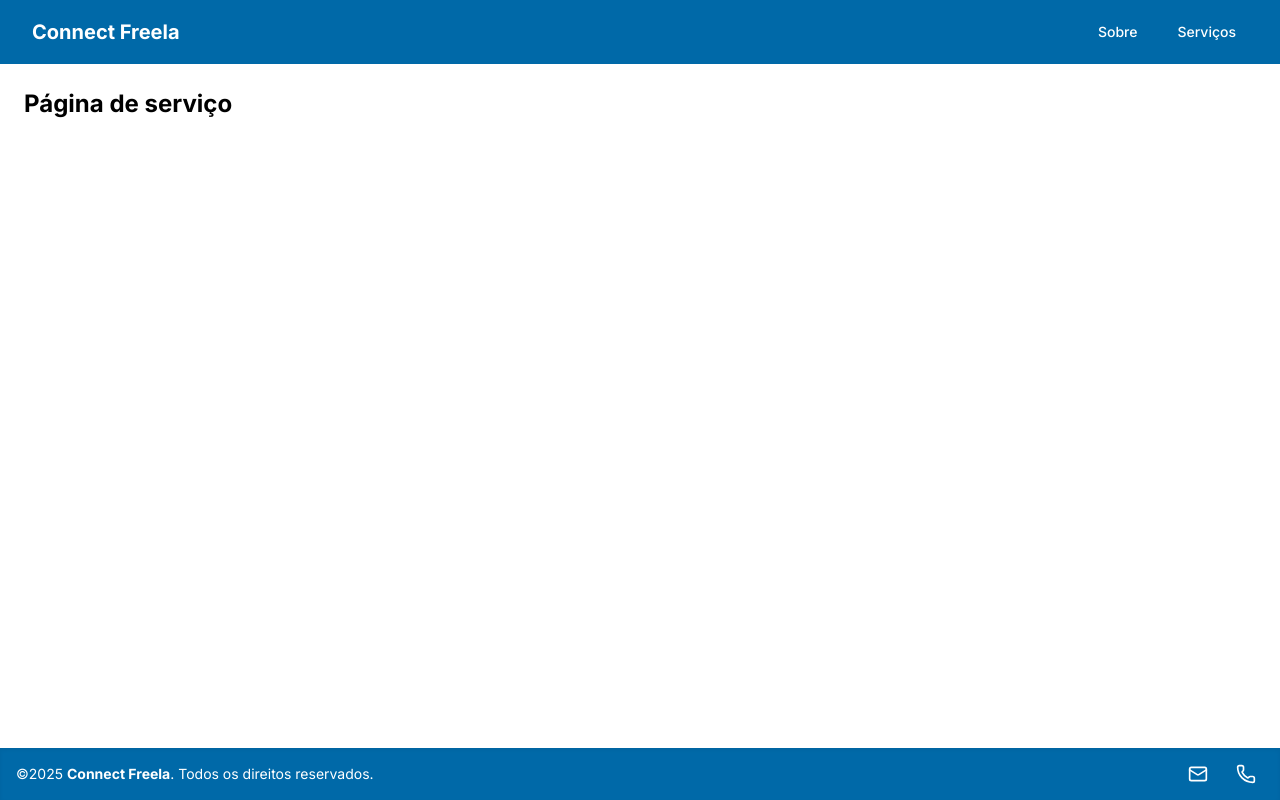
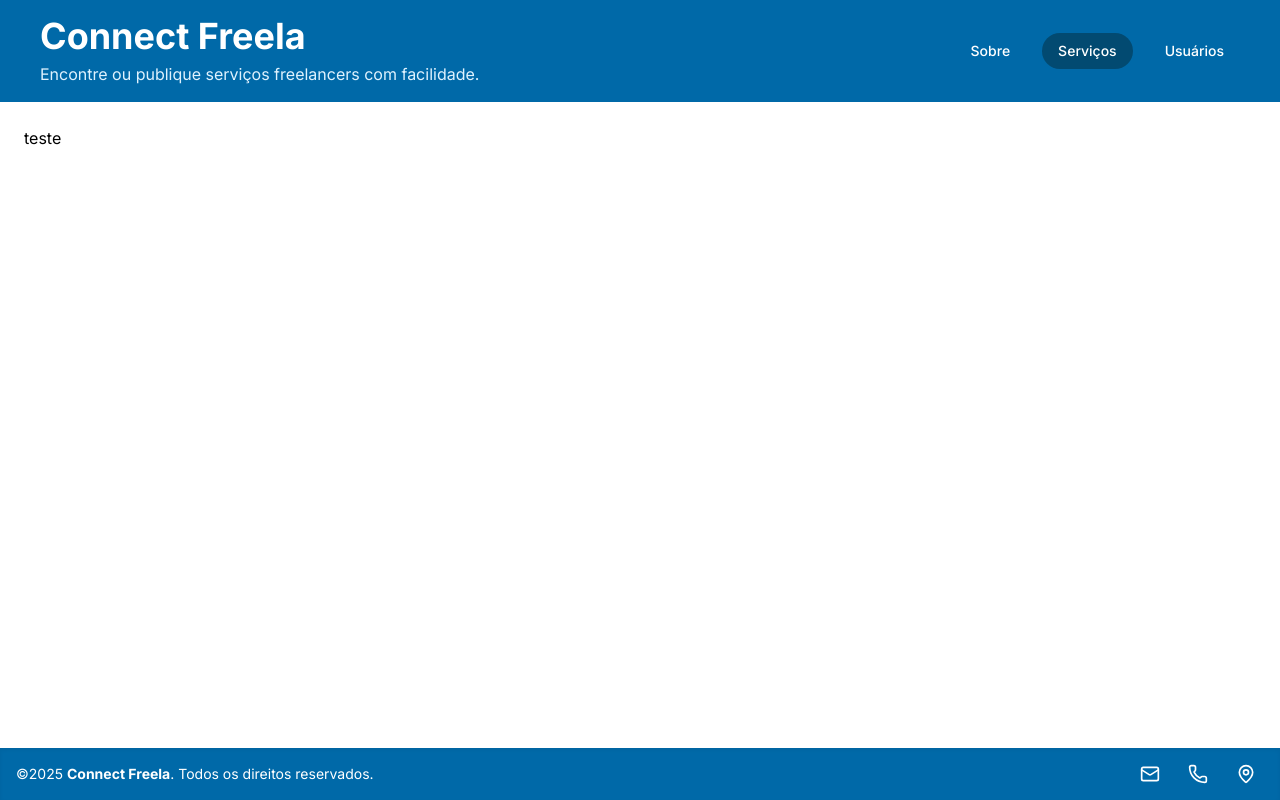
Before and after one commit to vanessaugioni/connect_freela, a React (Vite) app: page /service in a window 1280 px wide. Built offline with nearby package versions, Linux system fonts and the light colour scheme.

Commit message:
estrutura-pages

```diff
--- a/src/App.jsx
+++ b/src/App.jsx
@@ -4,7 +4,8 @@ import About from './pages/about'
 import Servico from './pages/service'
 import Footer from './components/footer'
 import Navbar from './components/navbar'
-import Cliente from './pages/Client'
+import User from './pages/user'
+import Login from './pages/Login'
 
 function App() {
   return (
@@ -15,7 +16,8 @@ function App() {
           <Routes>
             <Route path="/" element={<About />} />
             <Route path="/service" element={<Servico/>} />
-            <Route path="/client" element={<Cliente/>} />
+            <Route path="/user" element={<User/>} />
+            <Route path="/login" element={<Login/>} />
           </Routes>
         </main>
         <Footer/>
--- a/src/components/Footer.jsx
+++ b/src/components/Footer.jsx
@@ -1,5 +1,5 @@
 import React from 'react'
-import { Mail, Phone } from 'lucide-react';
+import { Mail, Phone, MapPin} from 'lucide-react';
 
 export default function Footer() {
   return (
@@ -16,8 +16,10 @@ export default function Footer() {
          <div className="p-2 rounded-full hover:bg-white/20 transition duration-300 ease-in-out cursor-pointer">
          <Phone size={20} />
          </div>
+         <div className="p-2 rounded-full hover:bg-white/20 transition duration-300 ease-in-out cursor-pointer">
+         <MapPin size={20}/>
+         </div>
         </div>
-
       </div>
     </footer>
   )
--- a/src/components/Navbar.jsx
+++ b/src/components/Navbar.jsx
@@ -3,23 +3,26 @@ import { NavLink } from 'react-router-dom'
 
 export default function Navbar() {
   return (
-    <nav className="bg-sky-700">
-      <div className="mx-auto max-w-7xl px-2 sm:px-6 lg:px-8">
-        <div className="relative flex h-16 items-center justify-between">
-          {/* Logo */}
-          <div className="flex flex-1 items-center justify-center sm:items-stretch sm:justify-start">
-            <div className="flex shrink-0 items-center">
-              <span className="text-white text-xl font-bold select-none">Connect Freela</span>
-            </div>
+    <nav className="bg-sky-700 w-full">
+      <div className="max-w-7xl mx-auto px-4 sm:px-6 lg:px-10 py-4">
+        <div className="flex flex-col sm:flex-row items-center justify-between gap-4">
+          <div className="flex flex-col items-center sm:items-start text-center sm:text-left gap-1.5">
+            <span className="text-3xl sm:text-4xl font-bold text-white">
+              Connect Freela
+            </span>
+            <p className="text-sm sm:text-base text-sky-100">
+              Encontre ou publique serviços freelancers com facilidade.
+            </p>
           </div>
 
-          <div className="hidden sm:block sm:ml-6">
+          {/* Navegação */}
           <div className="flex space-x-4">
             <NavLink
               to="/"
               end
               className={({ isActive }) =>
-                  `rounded-4xl px-3 py-2 text-sm font-medium transition-colors duration-300 ease-in-out ${isActive
+                `rounded-full px-4 py-2 text-sm font-medium transition duration-300 ${
+                  isActive
                     ? 'bg-sky-900 text-white underline-offset-4'
                     : 'text-white hover:bg-sky-600 hover:text-white'
                 }`
@@ -29,9 +32,10 @@ export default function Navbar() {
               Sobre
             </NavLink>
             <NavLink
-                to="/client"
+              to="/service"
               className={({ isActive }) =>
-                  `rounded-4xl px-3 py-2 text-sm font-medium transition-colors duration-300 ease-in-out ${isActive
+                `rounded-full px-4 py-2 text-sm font-medium transition duration-300 ${
+                  isActive
                     ? 'bg-sky-900 text-white underline-offset-4'
                     : 'text-white hover:bg-sky-600 hover:text-white'
                 }`
@@ -40,8 +44,21 @@ export default function Navbar() {
             >
               Serviços
             </NavLink>
+            <NavLink
+              to="/user"
+              className={({ isActive }) =>
+                `rounded-full px-4 py-2 text-sm font-medium transition duration-300 ${
+                  isActive
+                    ? 'bg-sky-900 text-white underline-offset-4'
+                    : 'text-white hover:bg-sky-600 hover:text-white'
+                }`
+              }
+              aria-current={({ isActive }) => (isActive ? 'page' : undefined)}
+            >
+              Usuários
+            </NavLink>
           </div>
-          </div>
+
         </div>
       </div>
     </nav>
--- a/src/pages/login.jsx
+++ b/src/pages/login.jsx
@@ -0,0 +1,6 @@
+export default function Login() {
+  return (
+
+    <h1 className="bg-black">testee vanessa</h1>
+  )
+}
--- a/src/pages/service.jsx
+++ b/src/pages/service.jsx
@@ -1,3 +1,6 @@
+
 export default function Servico() {
-    return <h1 className="text-2xl font-bold">Página de serviço</h1>
+    return (
+      <h1>teste</h1>
+    )
   }
--- a/src/pages/client.jsx
+++ b/src/pages/user.jsx
@@ -1,3 +1,3 @@
-export default function Cliente() {
+export default function User() {
     return <h1 className="text-2xl font-bold">Cliente</h1>
   }
--- a/vite.config.js
+++ b/vite.config.js
@@ -1,5 +1,4 @@
 import { defineConfig } from 'vite'
-import defaultTheme from 'tailwindcss/defaultTheme'
 import react from '@vitejs/plugin-react'
 import tailwindcss from '@tailwindcss/vite'
 
```
Lines whose indentation alone changed are shown as unchanged.
